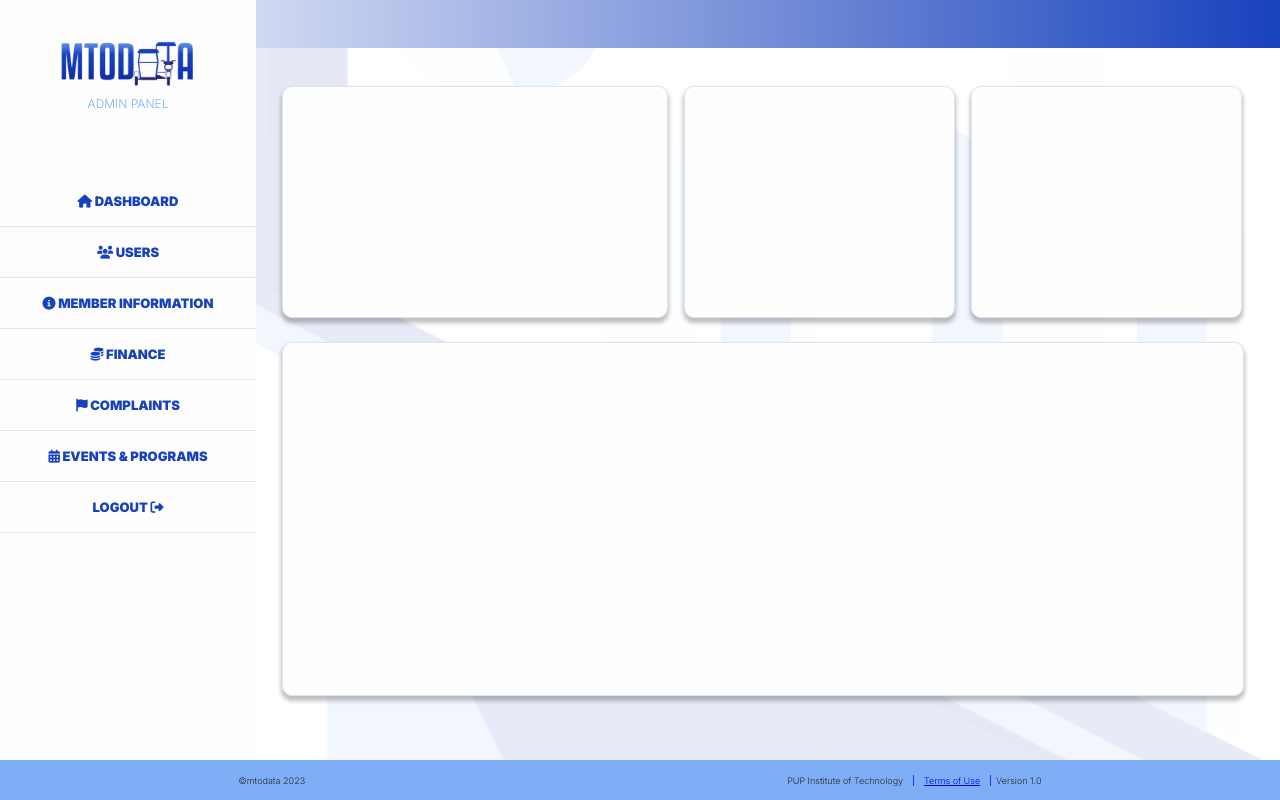
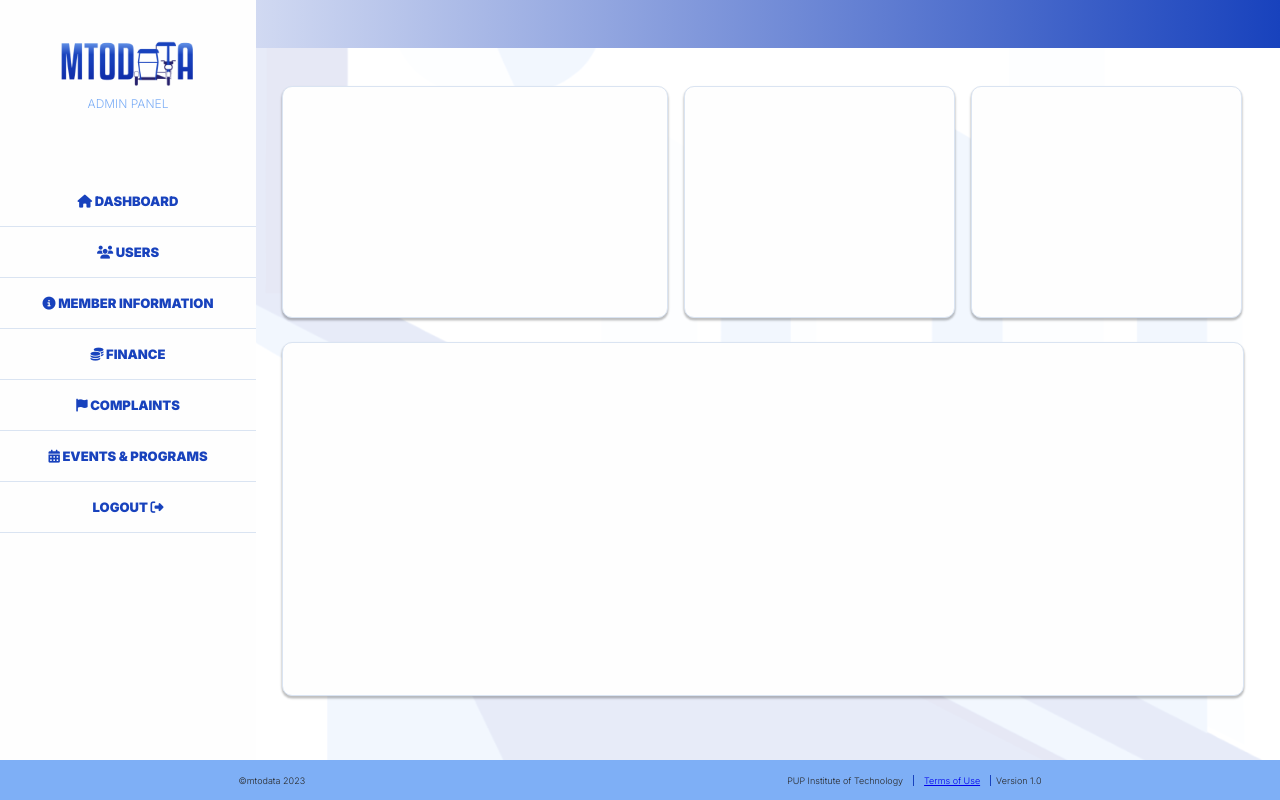
Before and after one commit to TopherGacad/mtodata-mis, a PHP site: template views/html/dashboard.html in a window 1280 px wide. Run offline with PHP 8.4, Linux system fonts and the light colour scheme; the template is opened without the code that fills it, so the values that code supplies are empty; some libraries are stand-ins or nearby versions.

Commit message:
change box-shadow

```diff
--- a/public/css/dashboard.css
+++ b/public/css/dashboard.css
@@ -92,7 +92,7 @@ li:hover{
 .border{
     border: 1px solid var(--border-color);
     border-radius: 10px;
-    box-shadow: 0px 4px 4px 1px var(--box-shadow);
+    box-shadow: 0px 2px 2px .5px var(--box-shadow);
     background-color: var(--base-color);
 }
 section{
```
